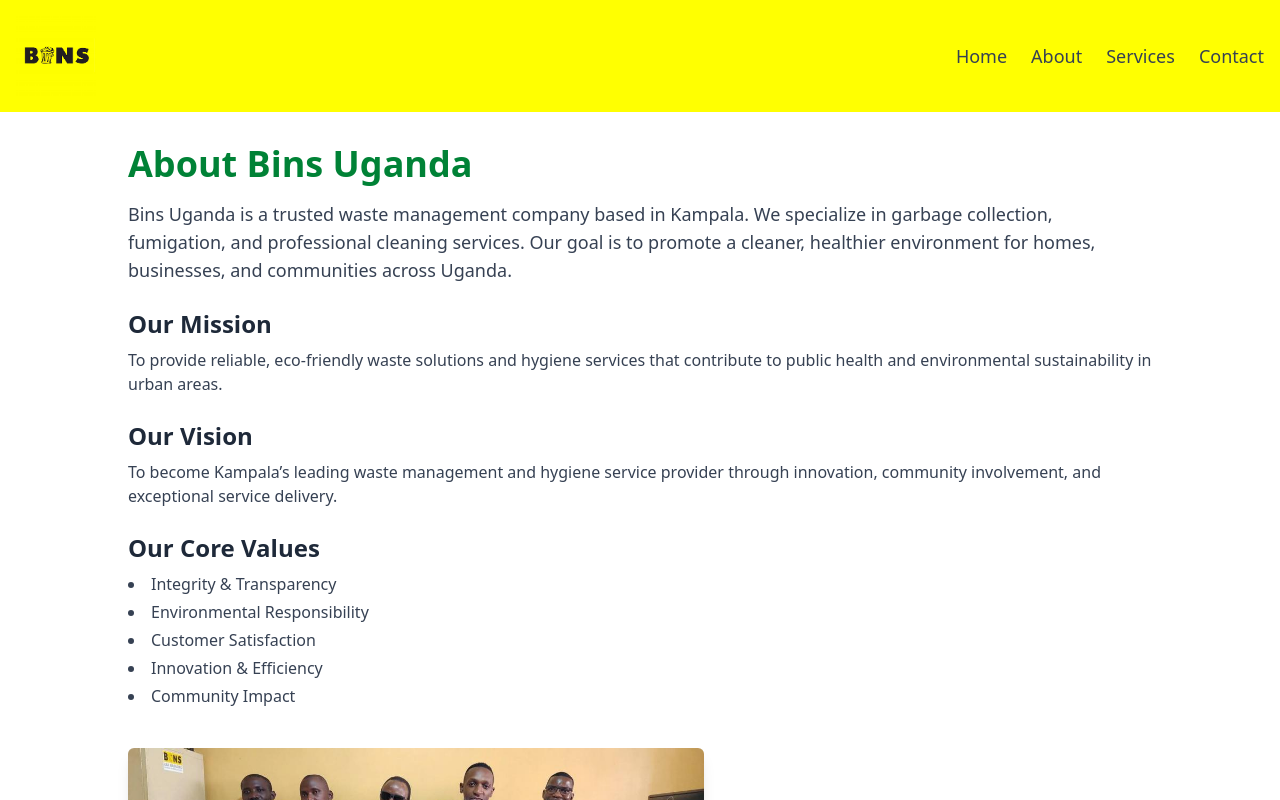
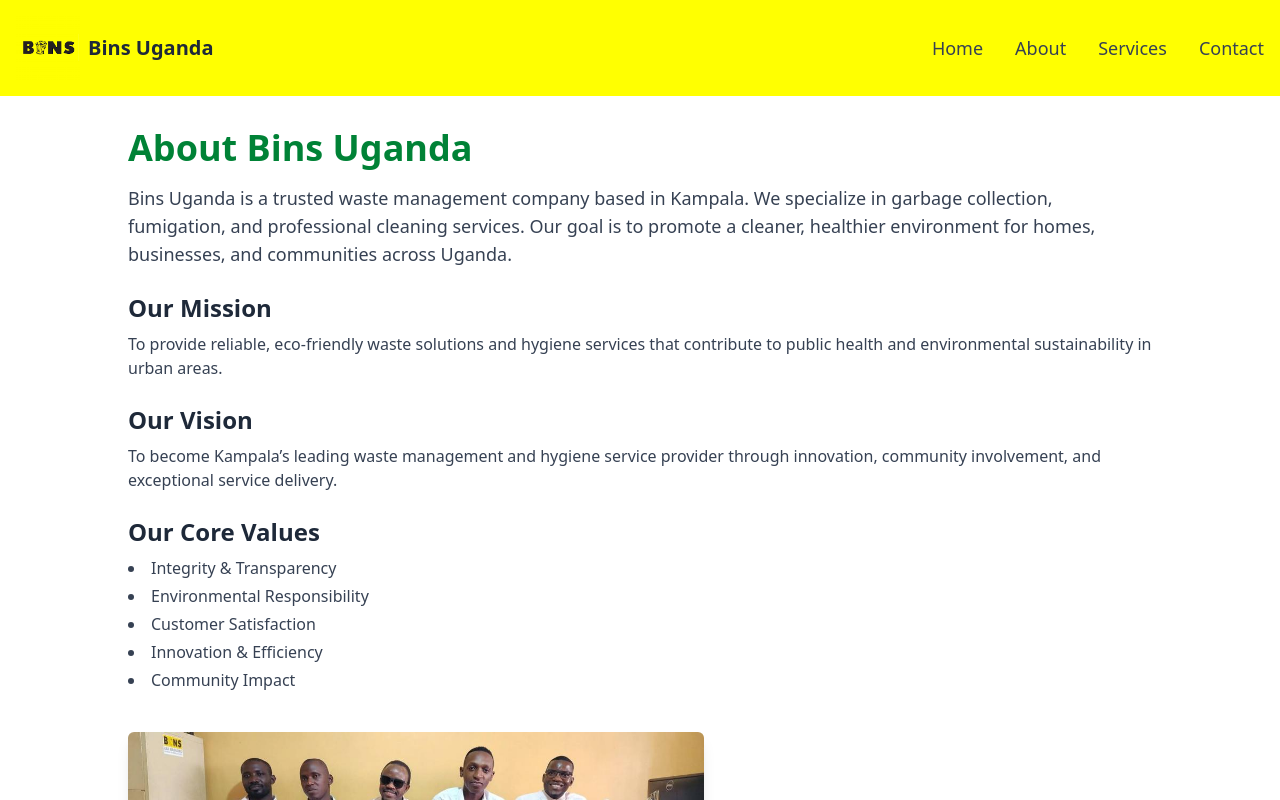
Before and after one commit to alvinisaac0602/bins-, a React (Vite) app: page /about in a window 1280 px wide. Shown: the top 800 px of the page. Built offline with nearby package versions, Linux system fonts and the light colour scheme.

Commit message:
hamburg menu

```diff
--- a/package.json
+++ b/package.json
@@ -11,6 +11,7 @@
   },
   "dependencies": {
     "@tailwindcss/vite": "^4.1.11",
+    "lucide-react": "^0.525.0",
     "react": "^19.1.0",
     "react-dom": "^19.1.0",
     "react-icons": "^5.5.0",
--- a/src/components/Header.jsx
+++ b/src/components/Header.jsx
@@ -1,52 +1,94 @@
-import React from "react";
+import React, { useState } from "react";
 import { Link } from "react-router-dom";
 
 export default function Header() {
+  const [menuOpen, setMenuOpen] = useState(false);
+
+  const toggleMenu = () => setMenuOpen(!menuOpen);
+
   return (
-    <header className="bg-[#FFFF01]">
-      <div className="flex flex-col items-center justify-between p-4 sm:flex-row">
-        <h1 className="font-bold text-sm sm:text-xl flex flex-wrap">
+    <header className="bg-[#FFFF01] shadow-md">
+      <div className="flex items-center justify-between p-4 max-w-7xl mx-auto">
+        {/* Logo */}
         <Link to="/" className="flex items-center gap-2">
-            <span>
-              <img src="/logo.png" alt="Bins Logo" className="h-20 w-20" />
-            </span>
+          <img src="/logo.png" alt="Bins Logo" className="h-16 w-16" />
+          <span className="font-bold text-xl text-gray-800">Bins Uganda</span>
         </Link>
-        </h1>
-        <ul className="flex flex-wrap gap-6 text-sm sm:text-lg font-medium text-gray-700">
-          <li>
-            <a
-              href="/"
-              className="hover:text-green-700 hover:underline underline-offset-4 transition duration-200"
+
+        {/* Desktop Menu */}
+        <nav className="hidden md:flex gap-8 font-medium text-gray-700 text-sm sm:text-lg">
+          <Link
+            to="/"
+            className="hover:text-green-700 hover:underline underline-offset-4"
           >
             Home
-            </a>
-          </li>
-          <li>
-            <a
-              href="/about"
-              className="hover:text-green-700 hover:underline underline-offset-4 transition duration-200"
+          </Link>
+          <Link
+            to="/about"
+            className="hover:text-green-700 hover:underline underline-offset-4"
           >
             About
-            </a>
-          </li>
-          <li>
-            <a
-              href="/services"
-              className="hover:text-green-700 hover:underline underline-offset-4 transition duration-200"
+          </Link>
+          <Link
+            to="/services"
+            className="hover:text-green-700 hover:underline underline-offset-4"
           >
             Services
-            </a>
-          </li>
-          <li>
-            <a
-              href="/contact"
-              className="hover:text-green-700 hover:underline underline-offset-4 transition duration-200"
+          </Link>
+          <Link
+            to="/contact"
+            className="hover:text-green-700 hover:underline underline-offset-4"
           >
             Contact
-            </a>
-          </li>
-        </ul>
+          </Link>
+        </nav>
+
+        {/* Hamburger Icon */}
+        <button
+          onClick={toggleMenu}
+          className="md:hidden text-gray-800 focus:outline-none"
+        >
+          {menuOpen ? (
+            <span className="text-2xl">&#x2715;</span> // ✕
+          ) : (
+            <span className="text-2xl">&#9776;</span> // ☰
+          )}
+        </button>
       </div>
+
+      {/* Mobile Menu */}
+      {menuOpen && (
+        <div className="md:hidden px-6 pb-4 space-y-2 bg-[#FFFF01] font-medium text-gray-800 text-sm sm:text-base">
+          <Link
+            to="/"
+            onClick={toggleMenu}
+            className="block hover:text-green-700"
+          >
+            Home
+          </Link>
+          <Link
+            to="/about"
+            onClick={toggleMenu}
+            className="block hover:text-green-700"
+          >
+            About
+          </Link>
+          <Link
+            to="/services"
+            onClick={toggleMenu}
+            className="block hover:text-green-700"
+          >
+            Services
+          </Link>
+          <Link
+            to="/contact"
+            onClick={toggleMenu}
+            className="block hover:text-green-700"
+          >
+            Contact
+          </Link>
+        </div>
+      )}
     </header>
   );
 }
```
Also changed, not shown: 1 other file (tests, documents, lock files or other folders). Lines whose indentation alone changed are shown as unchanged.
